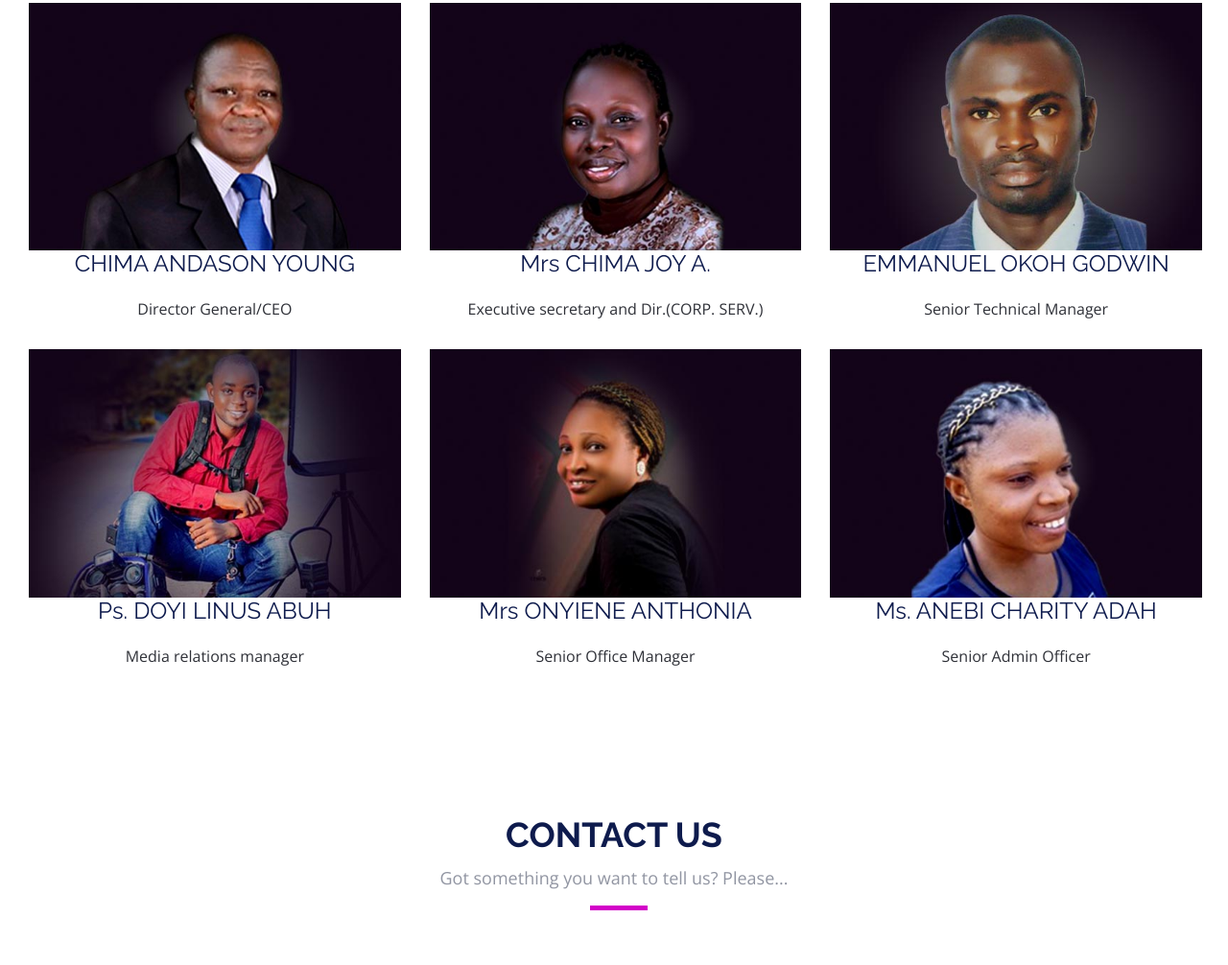
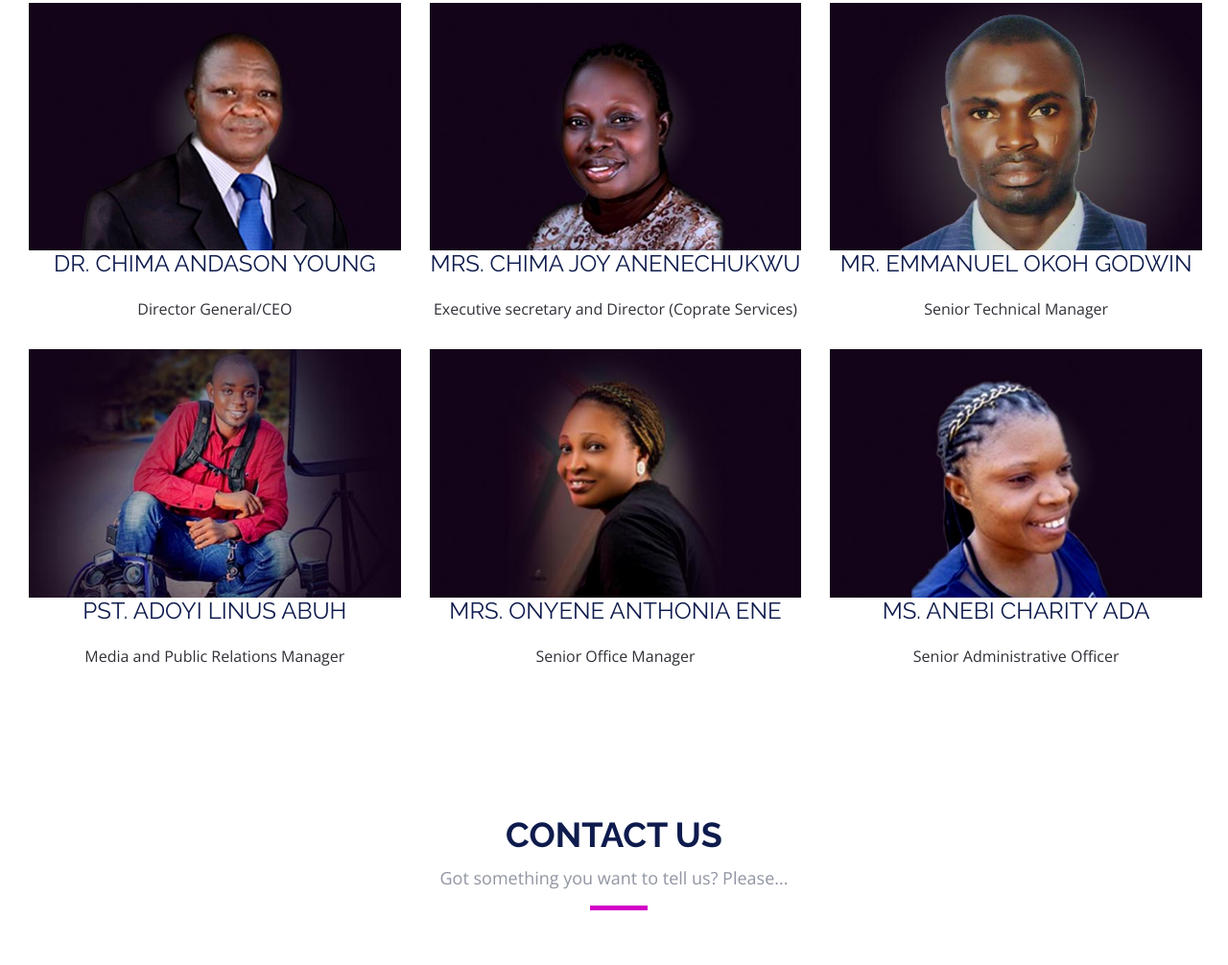
Before and after one commit to Joelodufu/glearners, a plain HTML site: page public/about.html in a window 1280 px wide. Shown: the part 1681-2687 px from the top of the page at 96% size. Drawn offline with nearby package versions, Linux system fonts and the light colour scheme.

Commit message:
Refined About page

```diff
--- a/public/about.html
+++ b/public/about.html
@@ -173,7 +173,7 @@
                             <img class="img-rounded" alt="team-photo" src="./assets/img/team/1 (6).jpg" width="100%">
 
                             <div class="team-member">
-                                <h4>CHIMA ANDASON YOUNG</h4>
+                                <h4>DR. CHIMA ANDASON YOUNG</h4>
                                 <p>Director General/CEO</p>
                             </div>
                         </div>
@@ -182,10 +182,9 @@
                             <img class="img-rounded" alt="team-photo" src="./assets/img/team/1 (3).jpg" width="100%">
 
                             <div class="team-member">
-                                <h4>Mrs CHIMA JOY A.</h4>
-                                <p>Executive secretary and Dir.(CORP. SERV.)</p>
+                                <h4>MRS. CHIMA JOY ANENECHUKWU</h4>
+                                <p>Executive secretary and Director (Coprate Services)</p>
                             </div>
-
                             <!--
                                 <p class="social">
                                 <a href="#"><span class="fa fa-facebook-square"></span></a>
@@ -200,7 +199,7 @@
                             <img class="img-rounded" alt="team-photo" src="./assets/img/team/1 (4).jpg" width="100%">
 
                             <div class="team-member">
-                                <h4>EMMANUEL OKOH GODWIN</h4>
+                                <h4>MR. EMMANUEL OKOH GODWIN</h4>
                                 <p>Senior Technical Manager</p>
                             </div>
 
@@ -217,8 +216,8 @@
                             <img class="img-rounded" alt="team-photo" src="./assets/img/team/1 (2).jpg" width="100%">
 
                             <div class="team-member">
-                                <h4>Ps. DOYI LINUS ABUH</h4>
-                                <p>Media relations manager</p>
+                                <h4>PST. ADOYI LINUS ABUH</h4>
+                                <p>Media and Public Relations Manager</p>
                             </div>
                             <!--
                                 <p class="social">
@@ -233,7 +232,7 @@
                             <img class="img-rounded" alt="team-photo" src="./assets/img/team/1 (5).jpg" width="100%">
 
                             <div class="team-member">
-                                <h4>Mrs ONYIENE ANTHONIA</h4>
+                                <h4>MRS. ONYENE ANTHONIA ENE</h4>
                                 <p>Senior Office Manager</p>
                             </div>
 
@@ -251,8 +250,8 @@
                             <img class="img-rounded" alt="team-photo" src="./assets/img/team/1 (1).jpg" width="100%">
 
                             <div class="team-member">
-                                <h4>Ms. ANEBI CHARITY ADAH</h4>
-                                <p>Senior Admin Officer</p>
+                                <h4>MS. ANEBI CHARITY ADA</h4>
+                                <p>Senior Administrative Officer</p>
                             </div>
 
                             <!--
```
Also changed, not shown: public/index.html (+4 -1 lines).
